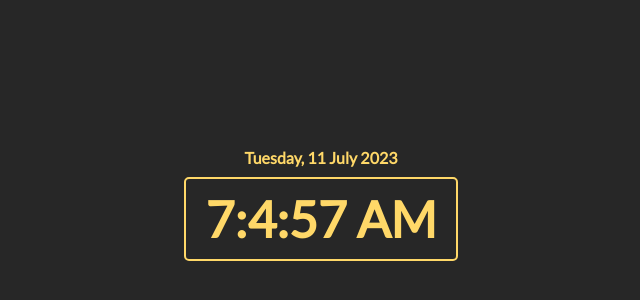
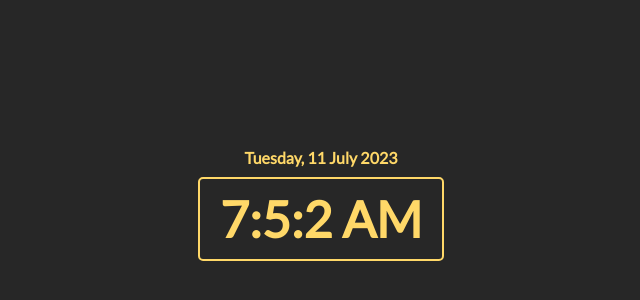
Before and after one commit to atifwebdev/digitalclock, a plain HTML site: page index.html in a window 1280 px wide. Shown: the part 196-496 px from the top of the page, without its empty margins (319-959 px from the left). Drawn offline with Linux system fonts and the light colour scheme.

Commit message:
digital clock done

```diff
--- a/index.html
+++ b/index.html
@@ -11,9 +11,9 @@
 <body>
     <div class="container">
         <div class="display-date">
-            <span id="day">day</span>,
+            <span id="day">00</span>,
             <span id="daynum">00</span>
-            <span id="month">month</span>
+            <span id="month">00</span>
             <span id="year">0000</span>
         </div>
         <div class="display-time">
--- a/js/app.js
+++ b/js/app.js
@@ -1,10 +1,5 @@
-// document.querySelector("#runFunc").addEventListener("click", () => {
-//     let getDate = new Date();
-// console.log(getDate);
-// });
-// setInterval( () => {
-
-// }, 1000);
+// ---- Digital Clock JS -------
+setInterval(() => {
 
     let elemDay = document.querySelector("#day");
     let elemDate = document.querySelector("#daynum");
@@ -22,39 +17,41 @@ let year = getdate.getFullYear();
     let hour = getdate.getHours();
     let min = getdate.getMinutes();
     let sec = getdate.getSeconds();
-console.log(getdate);
 
+    if (date < 10) {
+        elemDate.innerHTML = "0" + date;
+    } else {
         elemDate.innerHTML = date;
+    }
+
     elemYear.innerHTML = year;
 
     let arrDays = ["Sunday", "Monday", "Tuesday", "Wednesday", "Thursday", "Friday", "Saturday"];
-for(let i=0; i<day; i++){
+    for (let i = 0; i < day; i++) {
         elemDay.innerHTML = arrDays[i];
-    // console.log(arrDays[i]);
     }
 
     let arrMonths = ["January", "February", "March", "April", "May", "June", "July", "August", "September", "October", "November", "December"];
-for(let i=0; i<month; i++){
+    for (let i = 0; i < month; i++) {
         elemMonth.innerHTML = arrMonths[i];
-    // console.log(arrMonths[i]);
     }
 
-for(let i=0; i<=hour; i++){
-    if(i < 12){
+    if (hour < 12) {
+        if (hour === 0) {
+            elemHour.innerHTML = hour + 12;
+        } else {
             elemHour.innerHTML = hour;
+        }
         elemmMin.innerHTML = min;
         elemSec.innerHTML = sec + " AM";
-        // console.log(hour +" AM");
-    }else{
+    } else if (hour > 11) {
+        if (hour === 12) {
+            elemHour.innerHTML = hour;
+        } else {
             elemHour.innerHTML = hour - 12;
+        }
         elemmMin.innerHTML = min;
         elemSec.innerHTML = sec + " PM";
-        // console.log(hour +" PM");
-    }
     }
 
-// elemHour.innerHTML = hour;
-// elemmMin.innerHTML = min;
-// elemSec.innerHTML = sec;
-
-// console.log(hour+" "+ min +" "+ sec);
+}, 1000);
```
Also changed, not shown: 1 other file. Lines whose indentation alone changed are shown as unchanged.
